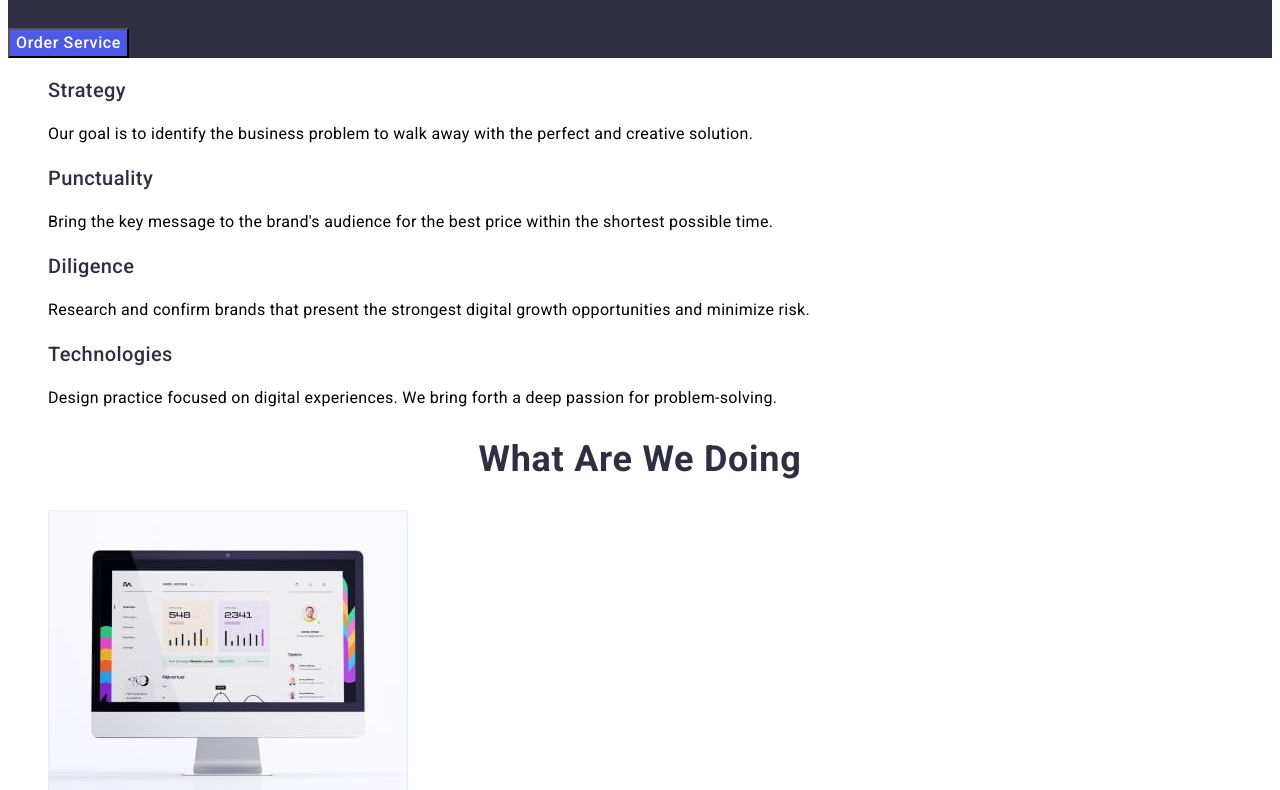
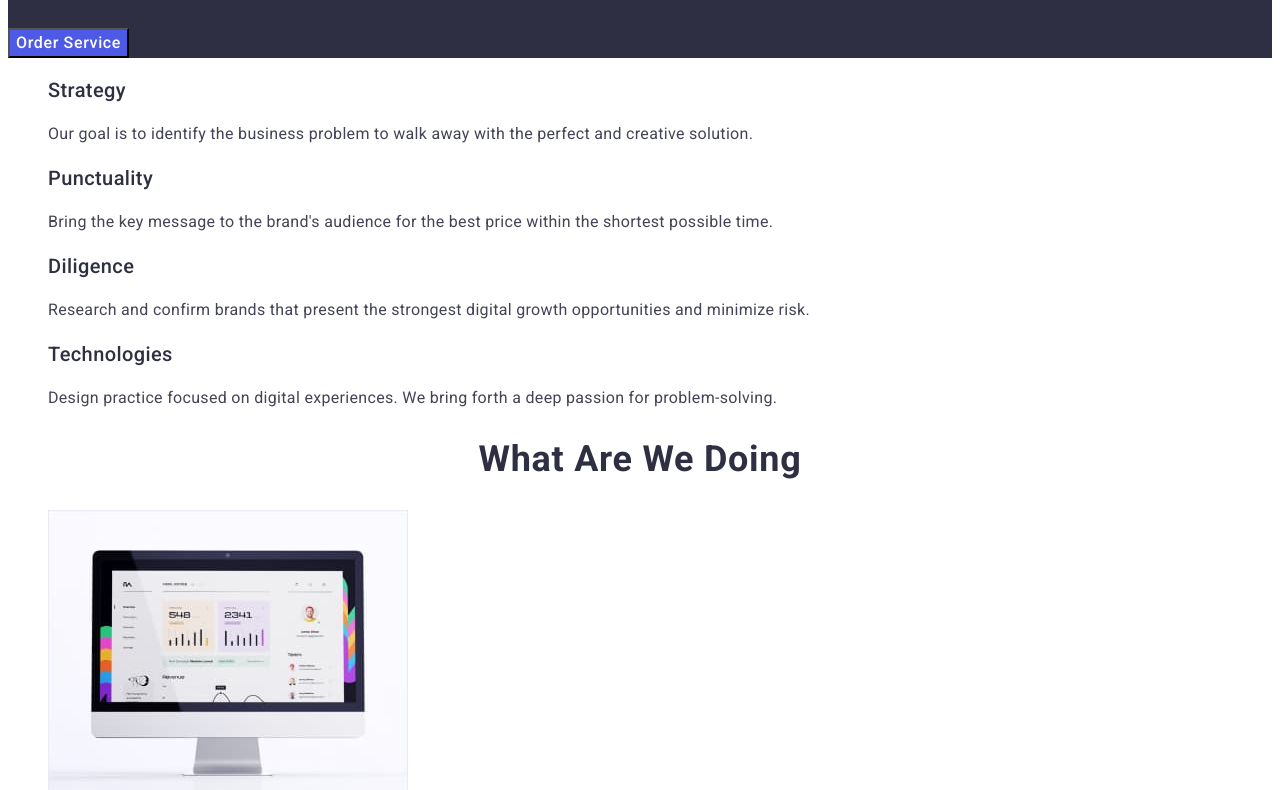
Before and after one commit to Perec1983/goit-markup-hw-02, a plain HTML site: page index.html in a window 1280 px wide. Shown: the part 306-1096 px from the top of the page. Drawn offline with Linux system fonts and the light colour scheme.

Commit message:
Update styles.css

```diff
--- a/CSS/styles.css
+++ b/CSS/styles.css
@@ -1,13 +1,12 @@
 :root {
     --text-color: #2E2F42;
     --second-text-color: #4D5AE5;
-    --color-text-body: #434455;
 }
 
 
 body {
     font-family: "Roboto", sans-serif;
-    color: var(--color-text-body)
+    color: #434455;
     background-color: #FFFFFF;
 }
 
```
